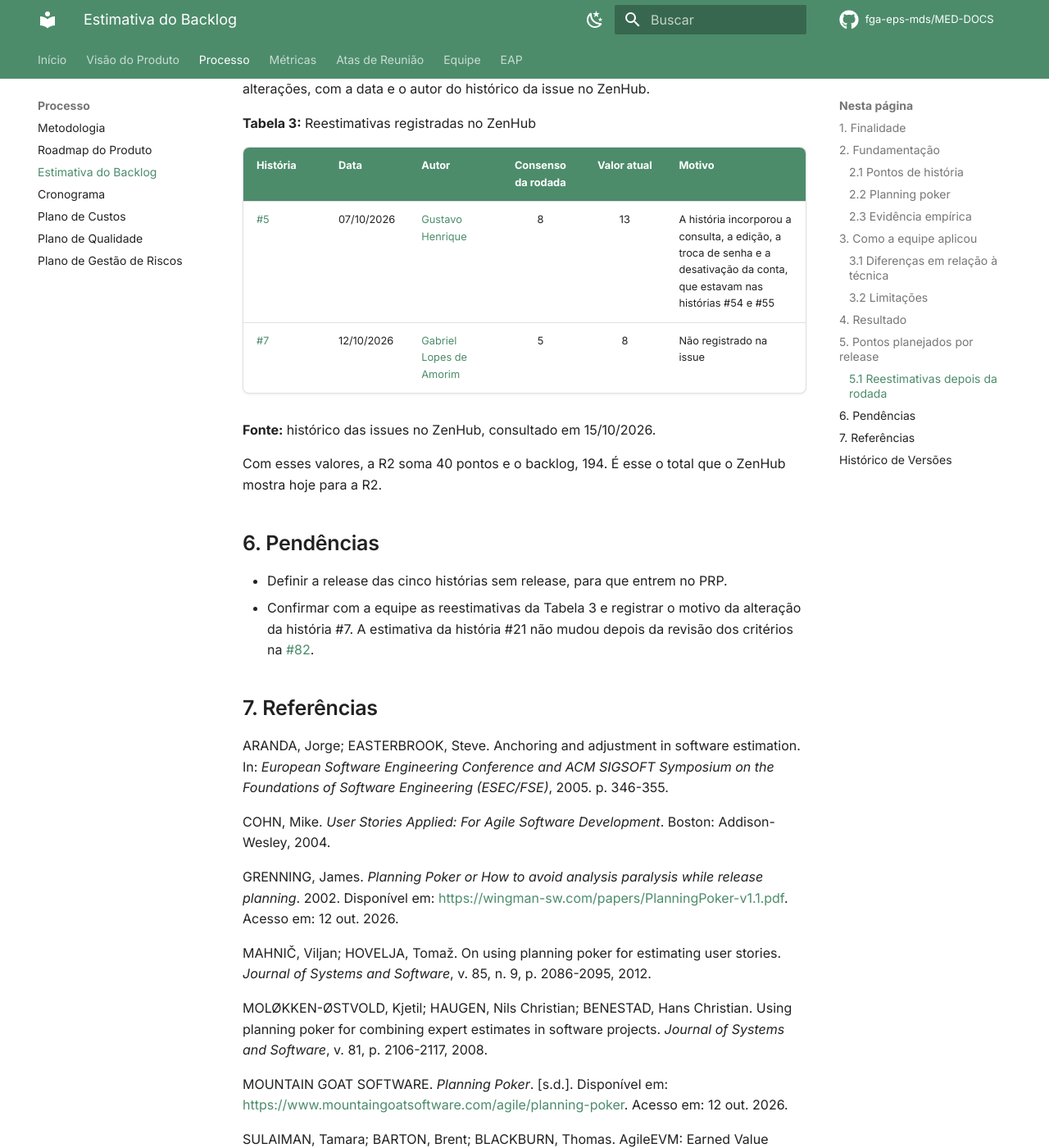
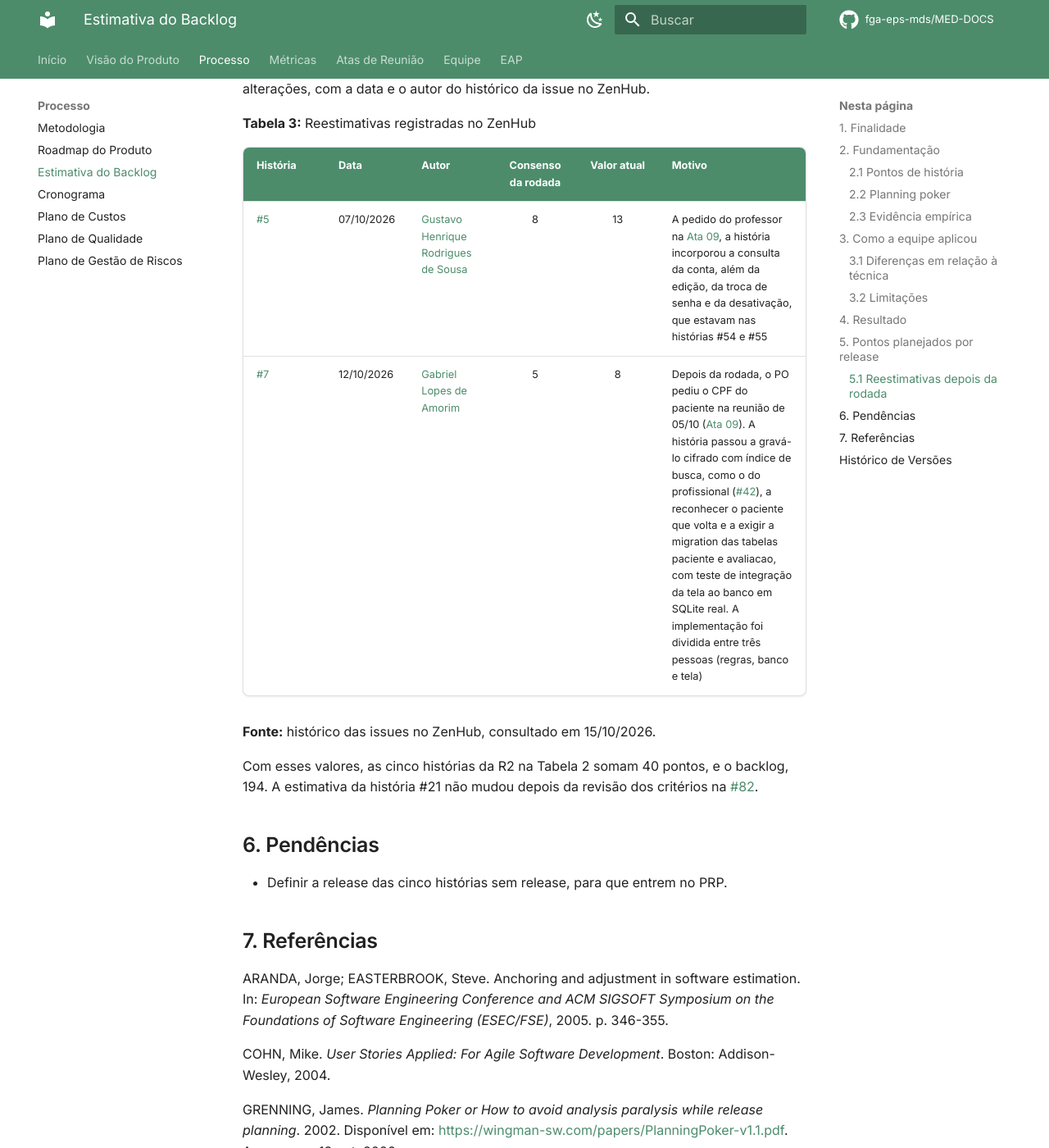
Before and after one commit to apollen27983/UNIEURO_MED-DOCS, an MkDocs documentation site: the page built from docs/processo/estimativa-do-backlog.md, in a window 1280 px wide and 1400 px high, scrolled down 7286 px. Shown: the whole window at 82% size. Built offline with MkDocs 1.6.1 and Material for MkDocs 9.7.7, drawn with Linux system fonts in a browser that asks for light colours; comment, search, counter and statistics services are not loaded; some of the changed text lies outside the part shown.

Commit message:
docs(estimativa): motivo da reestimativa da #7 e revisor da versão 1.1

```diff
--- a/docs/processo/estimativa-do-backlog.md
+++ b/docs/processo/estimativa-do-backlog.md
@@ -195,21 +195,18 @@ registra as alterações, com a data e o autor do histórico da issue no ZenHub.
 
 | História | Data | Autor | Consenso da rodada | Valor atual | Motivo |
 |---|---|---|:-:|:-:|---|
-| [#5](https://github.com/fga-eps-mds/2026.2-UNB-FCTE_UNIEURO_MED-APP/issues/5) | 07/10/2026 | [Gustavo Henrique](https://github.com/GustavoHenriqueRS) | 8 | 13 | A história incorporou a consulta, a edição, a troca de senha e a desativação da conta, que estavam nas histórias #54 e #55 |
-| [#7](https://github.com/fga-eps-mds/2026.2-UNB-FCTE_UNIEURO_MED-APP/issues/7) | 12/10/2026 | [Gabriel Lopes de Amorim](https://github.com/BrzGab) | 5 | 8 | Não registrado na issue |
+| [#5](https://github.com/fga-eps-mds/2026.2-UNB-FCTE_UNIEURO_MED-APP/issues/5) | 07/10/2026 | [Gustavo Henrique Rodrigues de Sousa](https://github.com/GustavoHenriqueRS) | 8 | 13 | A pedido do professor na [Ata 09](../atas-reunioes/Ata-09-EPS-2026-10-05-PO.md), a história incorporou a consulta da conta, além da edição, da troca de senha e da desativação, que estavam nas histórias #54 e #55 |
+| [#7](https://github.com/fga-eps-mds/2026.2-UNB-FCTE_UNIEURO_MED-APP/issues/7) | 12/10/2026 | [Gabriel Lopes de Amorim](https://github.com/BrzGab) | 5 | 8 | Depois da rodada, o PO pediu o CPF do paciente na reunião de 05/10 ([Ata 09](../atas-reunioes/Ata-09-EPS-2026-10-05-PO.md)). A história passou a gravá-lo cifrado com índice de busca, como o do profissional ([#42](https://github.com/fga-eps-mds/2026.2-UNB-FCTE_UNIEURO_MED-APP/issues/42)), a reconhecer o paciente que volta e a exigir a migration das tabelas paciente e avaliacao, com teste de integração da tela ao banco em SQLite real. A implementação foi dividida entre três pessoas (regras, banco e tela) |
 
 **Fonte:** histórico das issues no ZenHub, consultado em 15/10/2026.
 
-Com esses valores, a R2 soma 40 pontos e o backlog, 194. É esse o total que o
-ZenHub mostra hoje para a R2.
+Com esses valores, as cinco histórias da R2 na Tabela 2 somam 40 pontos, e o
+backlog, 194. A estimativa da história #21 não mudou depois da revisão dos critérios
+na [#82](https://github.com/fga-eps-mds/2026.2-UNB-FCTE_UNIEURO_MED-DOCS/issues/82).
 
 ## 6. Pendências
 
 - Definir a release das cinco histórias sem release, para que entrem no PRP.
-- Confirmar com a equipe as reestimativas da Tabela 3 e registrar o motivo da
-  alteração da história #7. A estimativa da história #21 não mudou depois da
-  revisão dos critérios na
-  [#82](https://github.com/fga-eps-mds/2026.2-UNB-FCTE_UNIEURO_MED-DOCS/issues/82).
 
 ## 7. Referências
 
@@ -242,4 +239,4 @@ Management in Scrum Projects. In: *Agile Conference*, 2006. IEEE, 2006.
 | Versão | Descrição | Autor(es) | Data | Revisor(es) | Data de Revisão |
 |---|---|---|---|---|---|
 | 1.0 | Registro da dinâmica de estimativa, das estimativas e do consenso por história e dos pontos planejados por release | [Artur Mendonça Arruda](https://github.com/ArtyMend07) | 12/10/2026 | [Lucas Mendonça Arruda](https://github.com/lucasarruda9) | 12/10/2026 |
-| 1.1 | Registro das reestimativas das histórias #5 e #7 feitas no ZenHub depois da rodada | [Artur Mendonça Arruda](https://github.com/ArtyMend07) | 15/10/2026 | | |
+| 1.1 | Registro das reestimativas das histórias #5 e #7 feitas no ZenHub depois da rodada | [Artur Mendonça Arruda](https://github.com/ArtyMend07) | 15/10/2026 | [Gabriel Lopes de Amorim](https://github.com/BrzGab) | 16/10/2026 |
```
